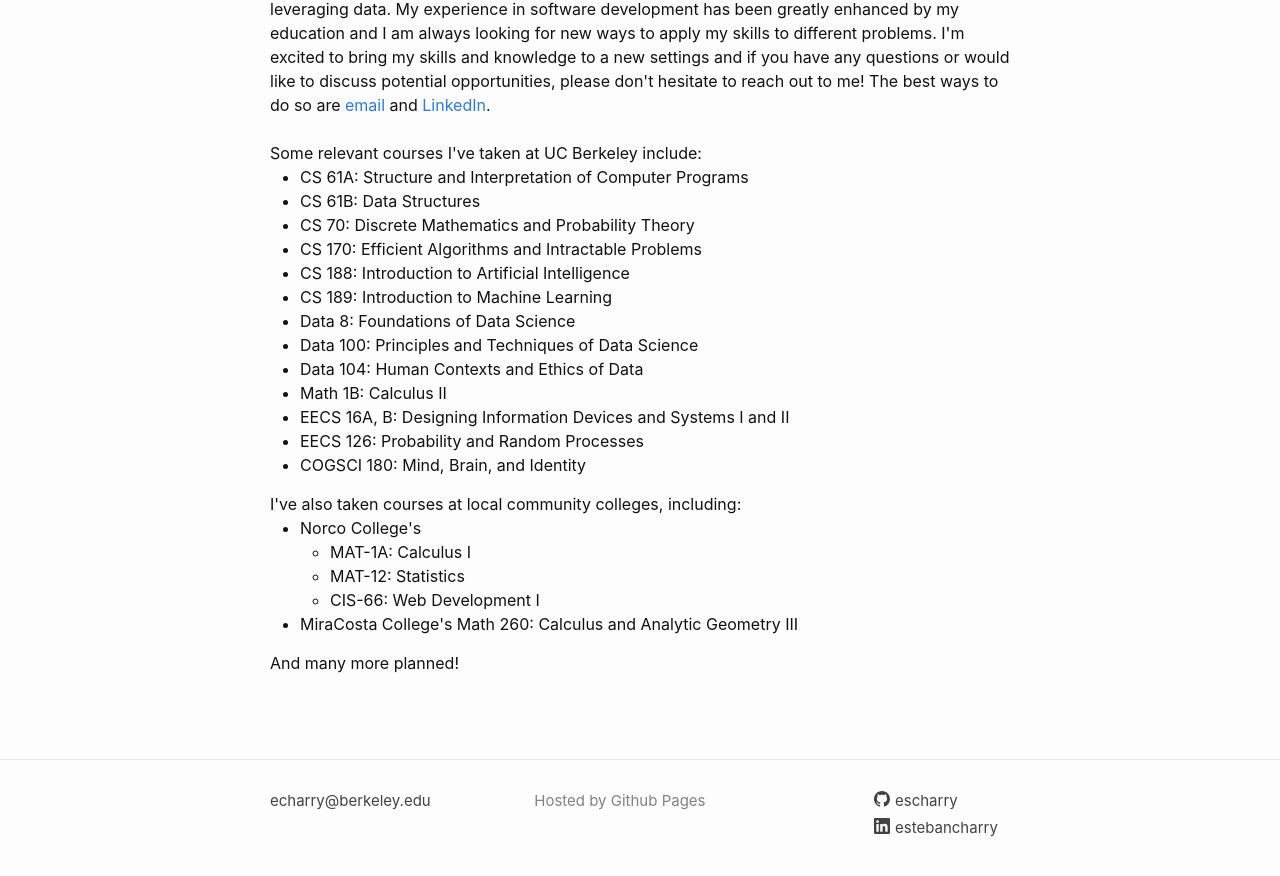
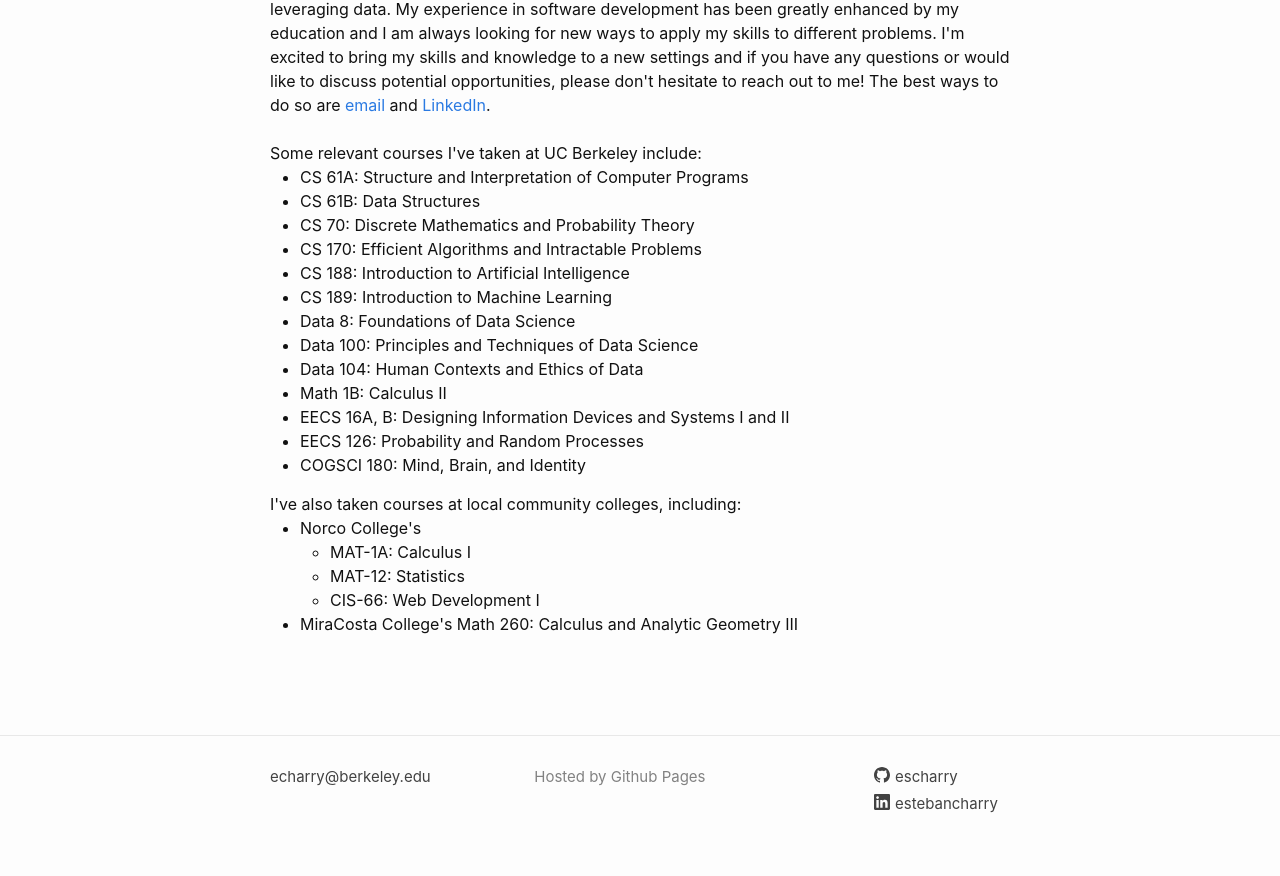
Before and after one commit to escharry/escharry.github.io, a Jekyll site: the page built from about.html, in a window 1280 px wide and 900 px high, scrolled down 629 px. Shown: the top 876 px of the window. Built offline with Jekyll 4.4.1, drawn with Linux system fonts in a browser that asks for light colours; nearby versions of some CDN libraries.

Commit message:
Removed text from about page; done taking classes

```diff
--- a/about.html
+++ b/about.html
@@ -70,7 +70,6 @@
             </li>
             <li>MiraCosta College's Math 260: Calculus and Analytic Geometry III</li>
         </ul>
-        And many more planned!
     </div>
     <img vspace="10">
     <script>
```
